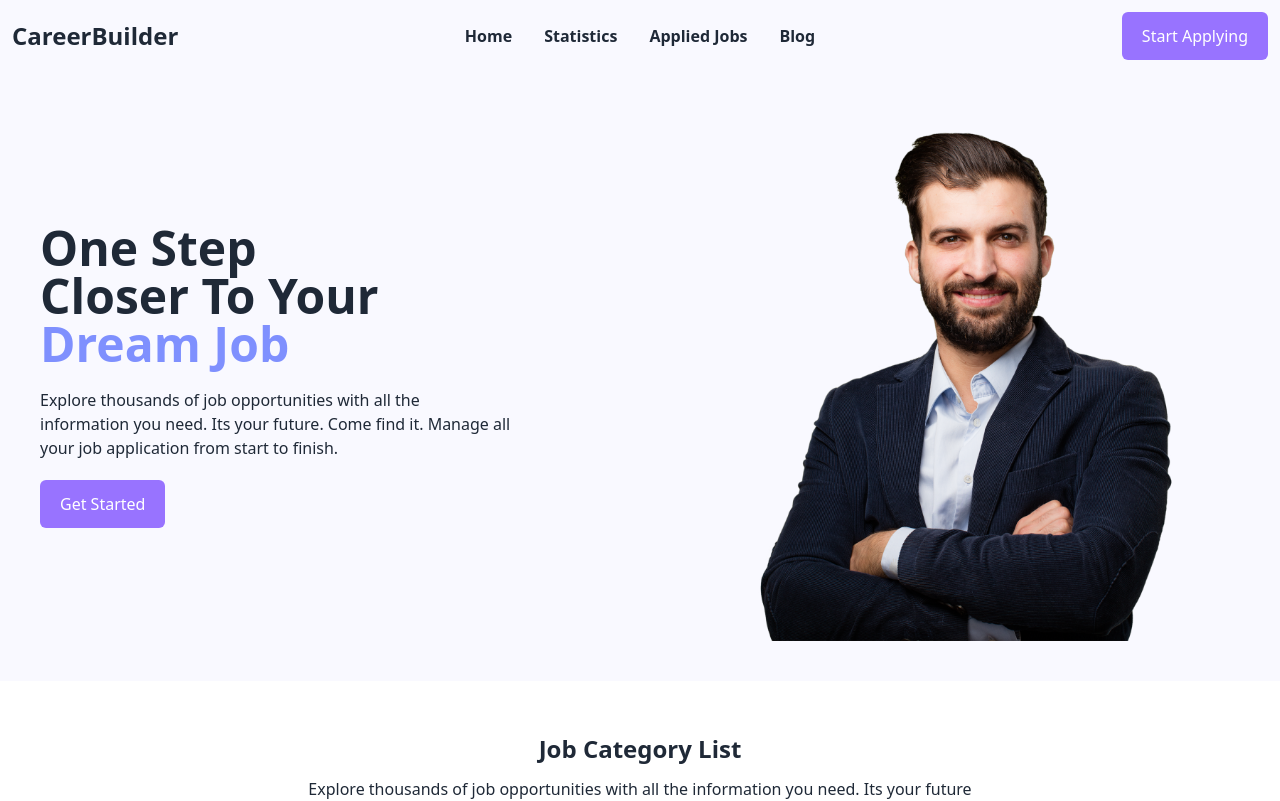
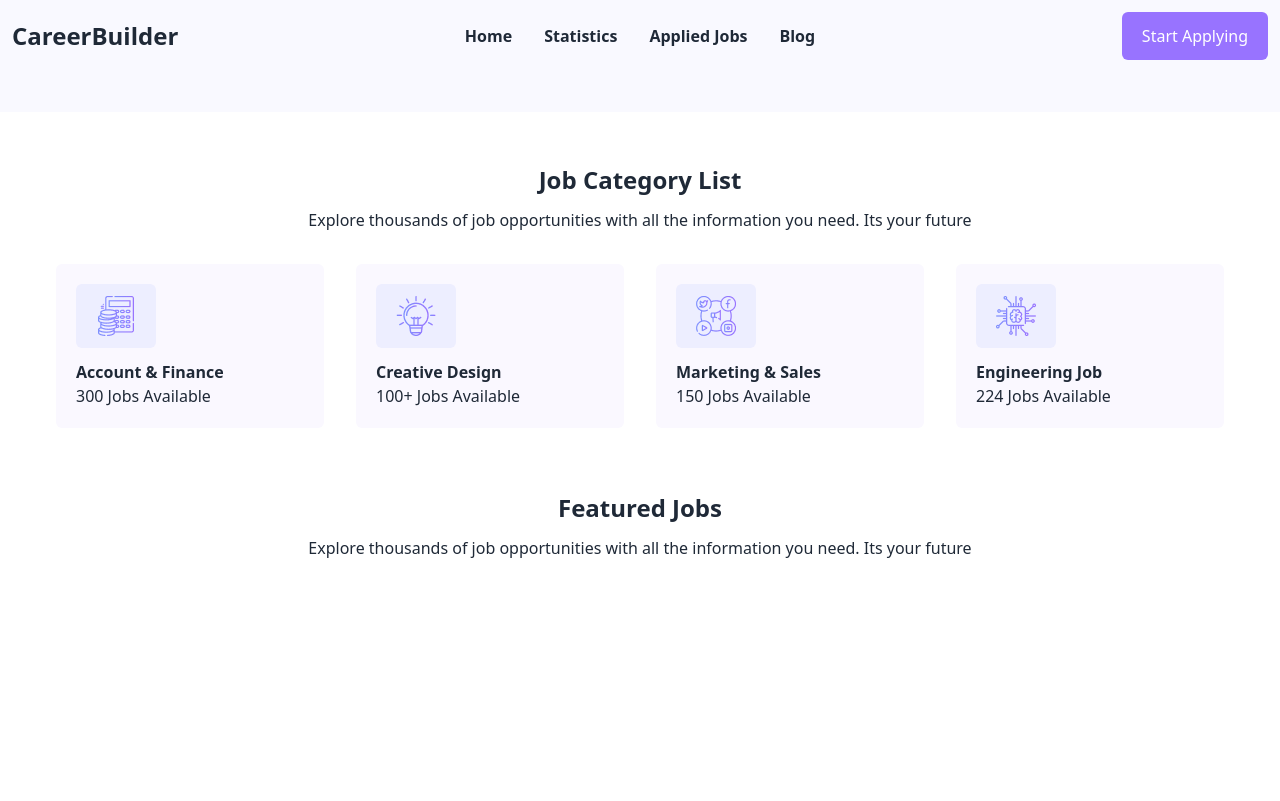
Before and after one commit to itsjahid01/career-builder, a React (Vite) app: page / in a window 1280 px wide. Shown: the top 801 px of the page. Built offline with nearby package versions, Linux system fonts and the light colour scheme.

Commit message:
job category list done

```diff
--- a/src/components/Banner.jsx
+++ b/src/components/Banner.jsx
@@ -4,7 +4,7 @@
 const Banner = () => {
   return (
     <header className="md:flex justify-between items-center p-5 mb-5 mx-auto bg-[#F9F9FF]">
-      <div className="md:w-1/2 p-5">
+      {/* <div className="md:w-1/2 p-5">
         <p className="text-5xl mb-5 font-bold">
           One Step <br /> Closer To Your
           <br />
@@ -19,7 +19,7 @@
       </div>
       <div className="md:w-1/2 p-5">
         <img src={person} alt="" />
-      </div>
+      </div> */}
     </header>
   );
 };
--- a/src/components/Category.jsx
+++ b/src/components/Category.jsx
@@ -4,7 +4,7 @@
   const { jobCategoryLogo, categoryName, availableJobs } = props.category;
   //   console.log(props);
   return (
-    <div className="bg-[#FAF8FF] p-5 rounded">
+    <div className="bg-[#FAF8FF] p-5 rounded-md">
       <div className="bg-[#EDEEFF] mb-3 p-3 w-20 rounded-md ">
         <img src={jobCategoryLogo} alt="" className="mx-auto" />
       </div>
```
